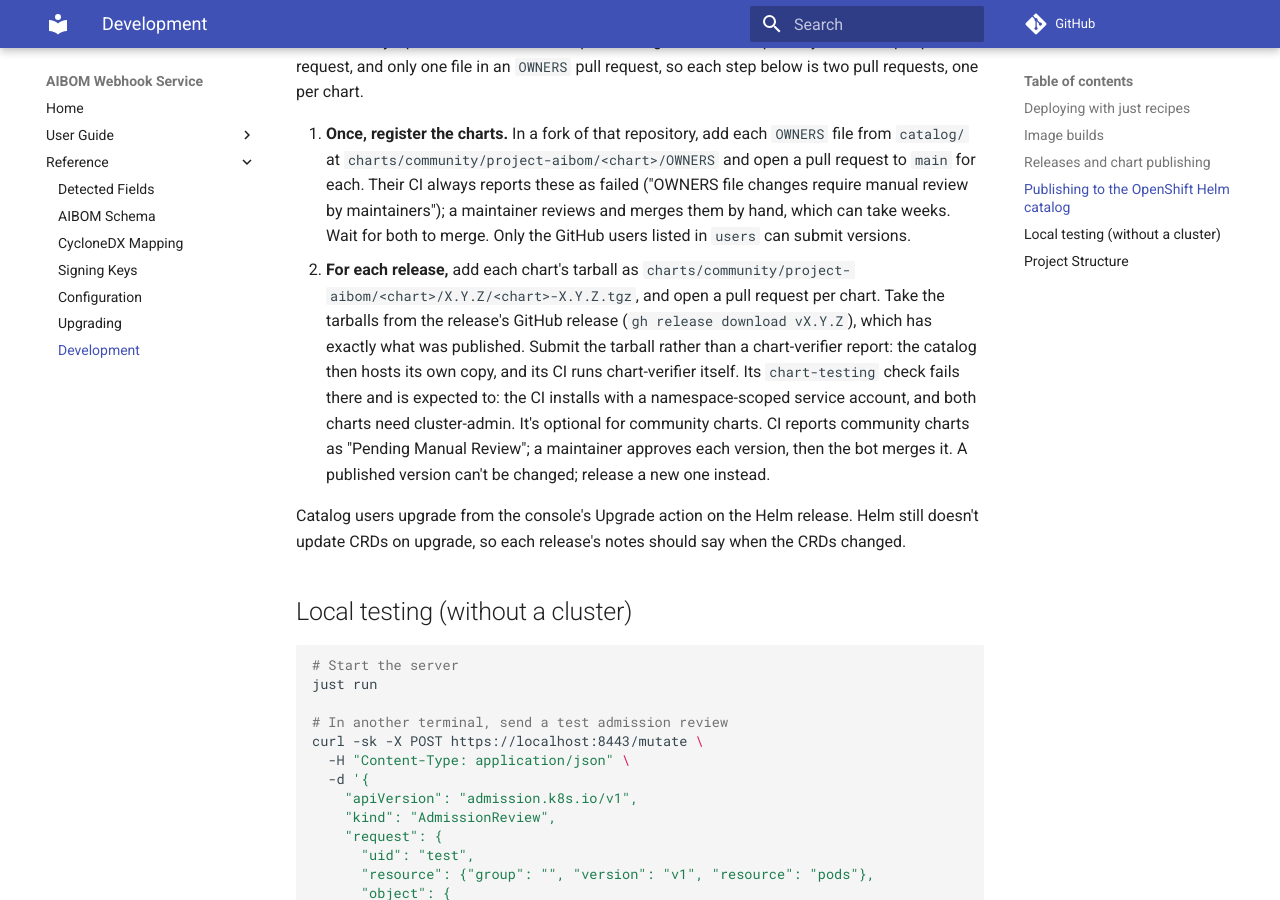
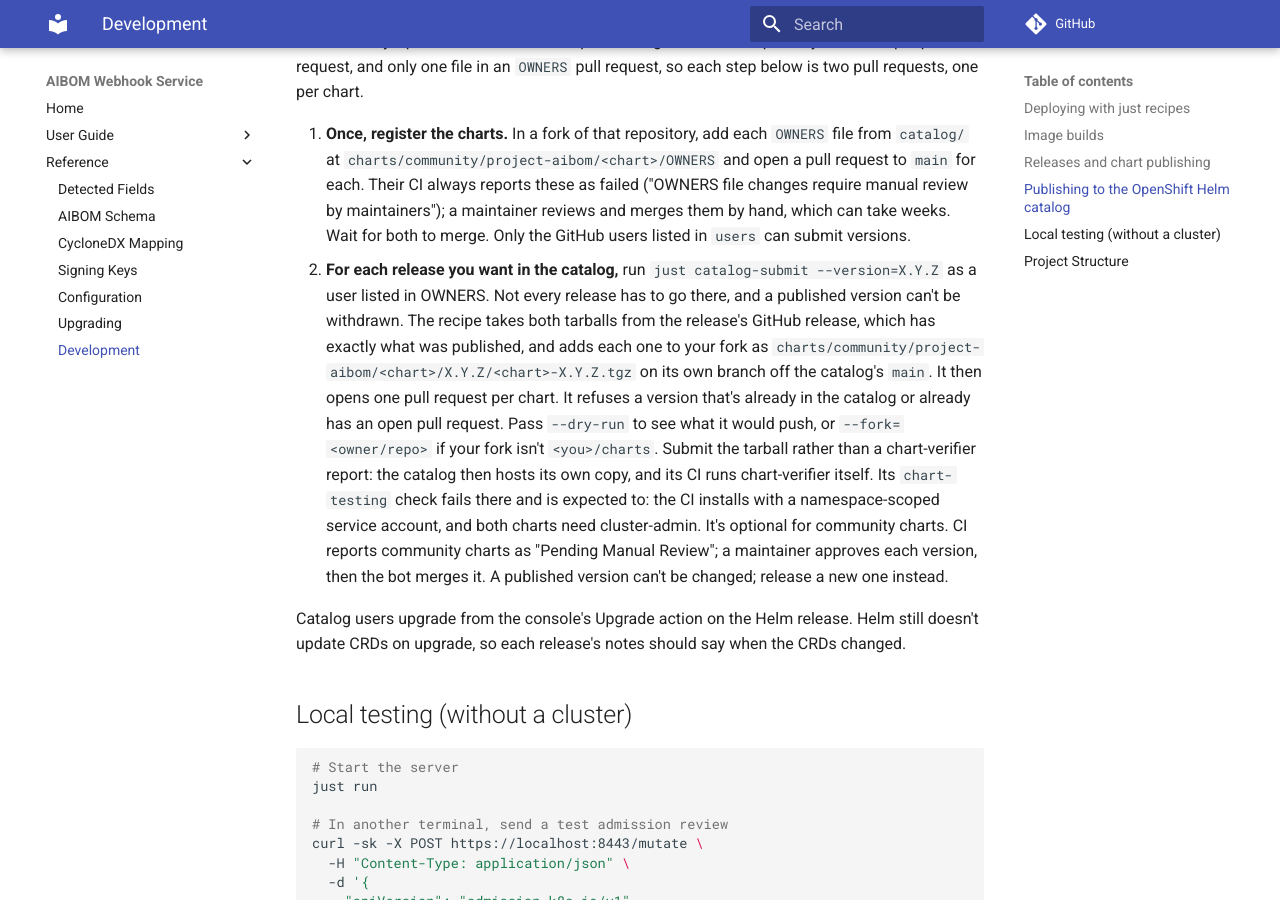
Before and after one commit to gavinsan33/aibom-webhook-service, an MkDocs documentation site: the page built from docs/reference/development.md, in a window 1280 px wide and 900 px high, scrolled down 2777 px. Built offline with MkDocs 1.6.1 and Material for MkDocs 9.7.7, drawn with Linux system fonts in a browser that asks for light colours; comment, search, counter and statistics services are not loaded.

Commit message:
Point the catalog release steps at catalog-submit

```diff
--- a/docs/reference/development.md
+++ b/docs/reference/development.md
@@ -71,7 +71,7 @@ To remove the deployment: `just undeploy` (runs `helm uninstall aibom-webhook`,
 Both charts are submitted to [openshift-helm-charts/charts](https://github.com/openshift-helm-charts/charts) as community charts, which puts them in every OpenShift cluster's Developer Catalog. Their CI accepts only one chart per pull request, and only one file in an `OWNERS` pull request, so each step below is two pull requests, one per chart.
 
 1. **Once, register the charts.** In a fork of that repository, add each `OWNERS` file from `catalog/` at `charts/community/project-aibom/<chart>/OWNERS` and open a pull request to `main` for each. Their CI always reports these as failed ("OWNERS file changes require manual review by maintainers"); a maintainer reviews and merges them by hand, which can take weeks. Wait for both to merge. Only the GitHub users listed in `users` can submit versions.
-2. **For each release,** add each chart's tarball as `charts/community/project-aibom/<chart>/X.Y.Z/<chart>-X.Y.Z.tgz`, and open a pull request per chart. Take the tarballs from the release's GitHub release (`gh release download vX.Y.Z`), which has exactly what was published. Submit the tarball rather than a chart-verifier report: the catalog then hosts its own copy, and its CI runs chart-verifier itself. Its `chart-testing` check fails there and is expected to: the CI installs with a namespace-scoped service account, and both charts need cluster-admin. It's optional for community charts. CI reports community charts as "Pending Manual Review"; a maintainer approves each version, then the bot merges it. A published version can't be changed; release a new one instead.
+2. **For each release you want in the catalog,** run `just catalog-submit --version=X.Y.Z` as a user listed in OWNERS. Not every release has to go there, and a published version can't be withdrawn. The recipe takes both tarballs from the release's GitHub release, which has exactly what was published, and adds each one to your fork as `charts/community/project-aibom/<chart>/X.Y.Z/<chart>-X.Y.Z.tgz` on its own branch off the catalog's `main`. It then opens one pull request per chart. It refuses a version that's already in the catalog or already has an open pull request. Pass `--dry-run` to see what it would push, or `--fork=<owner/repo>` if your fork isn't `<you>/charts`. Submit the tarball rather than a chart-verifier report: the catalog then hosts its own copy, and its CI runs chart-verifier itself. Its `chart-testing` check fails there and is expected to: the CI installs with a namespace-scoped service account, and both charts need cluster-admin. It's optional for community charts. CI reports community charts as "Pending Manual Review"; a maintainer approves each version, then the bot merges it. A published version can't be changed; release a new one instead.
 
 Catalog users upgrade from the console's Upgrade action on the Helm release. Helm still doesn't update CRDs on upgrade, so each release's notes should say when the CRDs changed.
 
```
